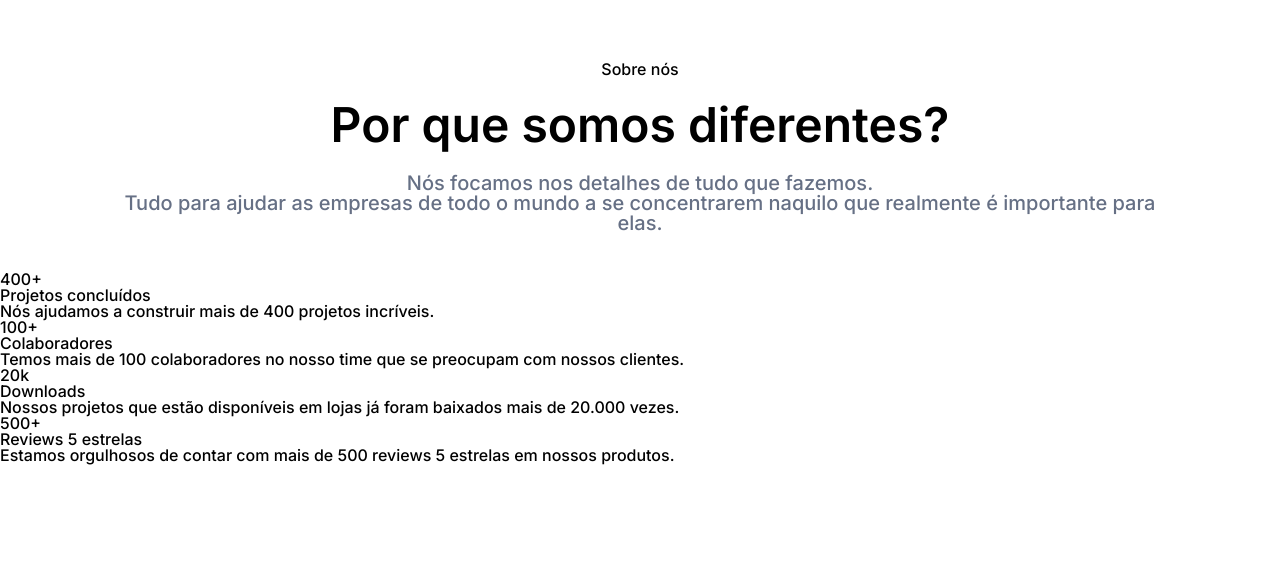
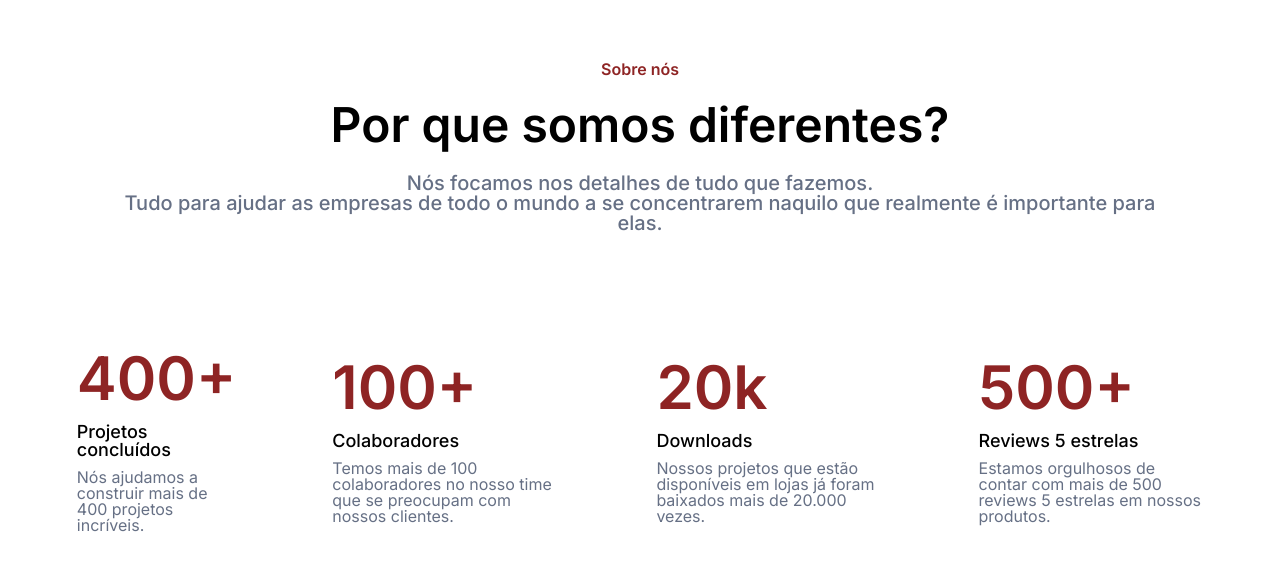
Before and after one commit to oJuarezCruz/optimus-tech, a plain HTML site: page index.html in a window 1280 px wide. Shown: the part 75-646 px from the top of the page. Drawn offline with nearby package versions, Linux system fonts and the light colour scheme.

Commit message:
Adicionei mais folhas de estilo.

```diff
--- a/style.css
+++ b/style.css
@@ -63,7 +63,7 @@ body {
     padding: 3% 8%;
 }
 
-.subheading {
+.subtitle {
     color: var(--dark-red-color);
     font-weight: 600;
 }
@@ -77,3 +77,28 @@ body {
     font-size: 1.25rem;
     color: var(--p-color);
 }
+
+.metrics {
+    display: flex;
+    justify-content: center;
+    align-items: center;
+    gap: 6em;
+    margin: 6%;
+}
+
+.metrics__content-title {
+    font-size: 3.75rem;
+    color: var(--dark-red-color);
+    font-weight: 600;
+    padding: 0 0 15px 0;
+}
+
+.metrics__content-subtitle {
+    font-size: 1.125rem;
+    padding: 0 0 10px 0;
+}
+
+.metrics__content-paragraph {
+    font-weight: 400;
+    color: var(--p-color);
+}
```
